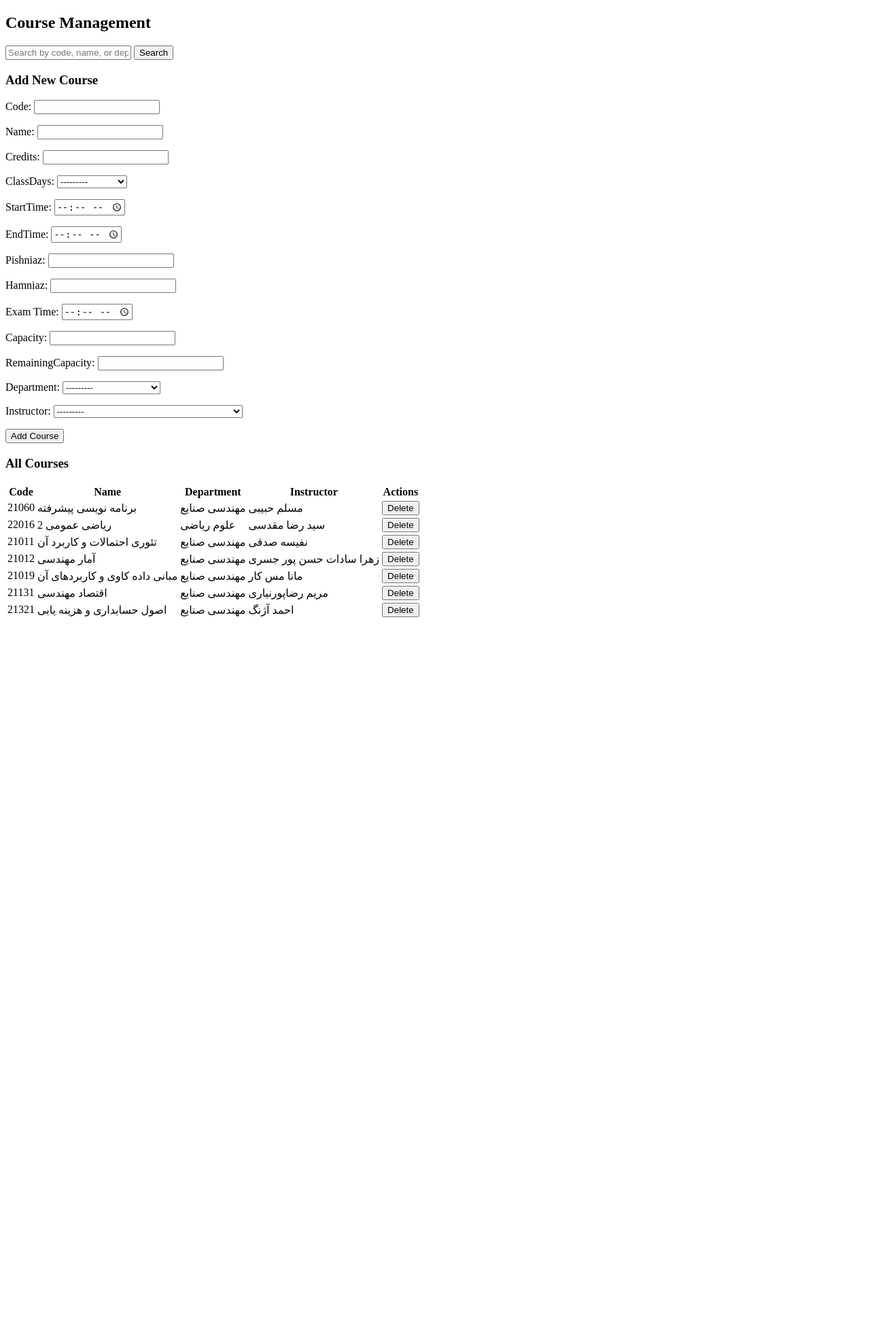
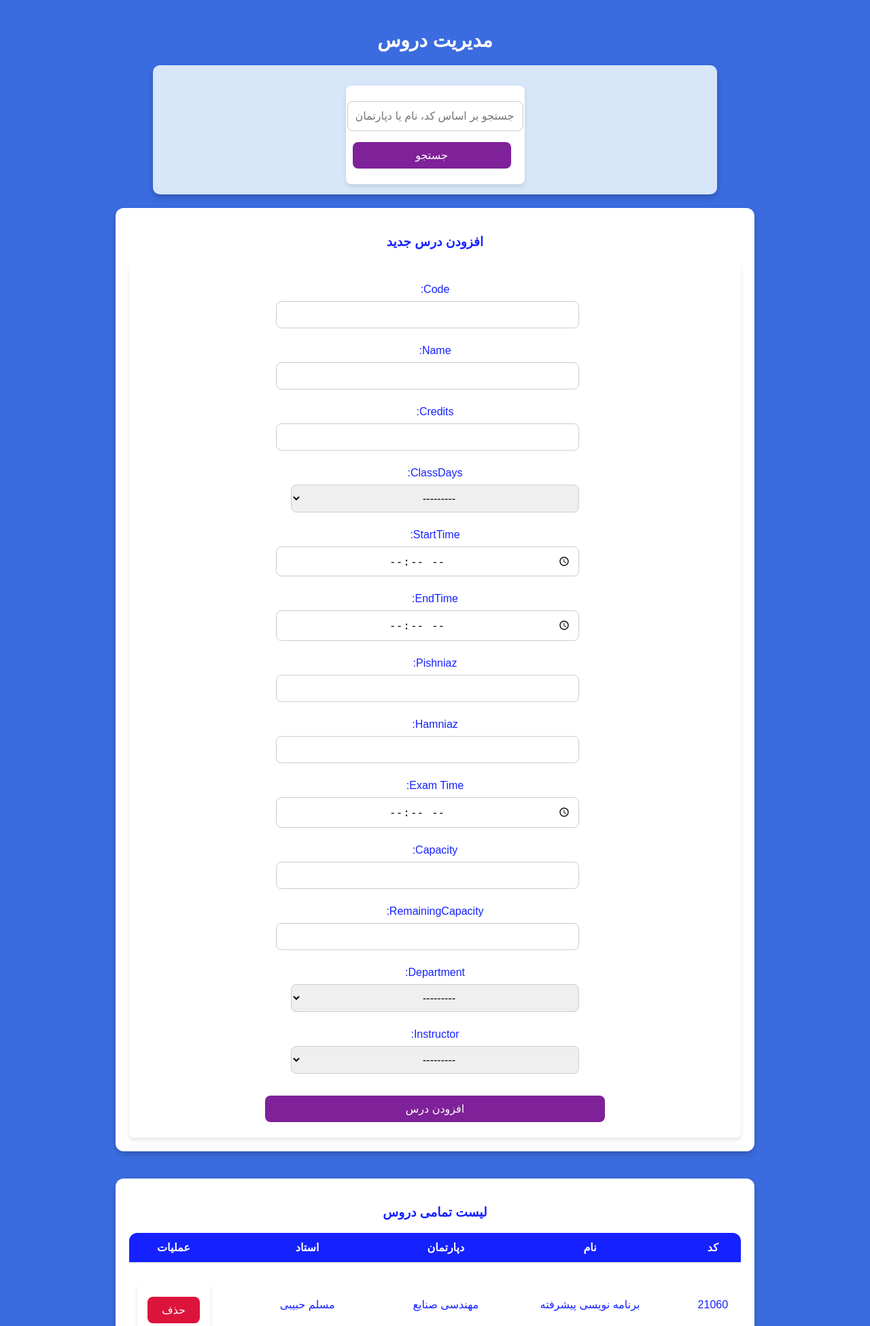
Before and after one commit to zechiel666/AP-PROJECT, a Django app: page /manage/ in a window 1280 px wide. Shown: the top 1951 px of the page at 68% size. Before the commit the page ends 908 px from the top, so only its background shows below. Run offline with Django 5.2, Linux system fonts and the light colour scheme; data comes from the database, SQL or seed files in the repository; parts of the project's set-up code (start-up, migrations or seed data) failed here and were passed over.

Commit message:
add styles for course management

```diff
--- /dev/null
+++ b/course_selection/static/teacher/course_management.css
@@ -0,0 +1,194 @@
+/* General body styling */
+body {
+    direction: rtl;
+    display: flex;
+    flex-direction: column;
+    justify-content: flex-start;
+    align-items: center;
+    min-height: 100vh;
+    margin: 0;
+    background-color: #3b6cdf;
+    font-family: 'Arial', sans-serif;
+    color: white;
+    padding: 20px;
+}
+
+/* Heading */
+h2 {
+    margin-bottom: 20px;
+    font-size: 28px;
+}
+
+/* Search & filter section */
+.search {
+    display: flex;
+    flex-wrap: wrap;
+    align-items: center;
+    justify-content: center;
+    background-color: #d7e6f9;
+    padding: 15px;
+    width: 100%;
+    max-width: 800px;
+    border-radius: 10px;
+    box-shadow: 0 4px 8px rgba(0, 0, 0, 0.2);
+}
+
+.search input {
+    flex: 1;
+    padding: 12px;
+    font-size: 16px;
+    border: 1px solid #ccc;
+    border-radius: 8px;
+    outline: none;
+    text-align: center;
+    max-width: 400px;
+}
+
+.search button {
+    background-color: #7f2199;
+    color: white;
+    border: none;
+    padding: 10px 15px;
+    font-size: 16px;
+    border-radius: 8px;
+    cursor: pointer;
+    transition: background 0.3s ease, transform 0.2s ease;
+    margin-right: 10px;
+}
+
+.search button:hover {
+    background-color: aqua;
+    transform: scale(1.05);
+}
+
+/* Container for forms & tables */
+.container {
+    background-color: #ffffff;
+    border-radius: 12px;
+    box-shadow: 0 4px 8px rgba(0, 0, 0, 0.2);
+    width: 100%;
+    max-width: 900px;
+    padding: 20px;
+    text-align: center;
+    margin: 20px auto;
+    color: #1521ff;
+    overflow-x: auto;
+}
+
+/* Forms */
+form {
+    display: flex;
+    flex-direction: column;
+    align-items: center;
+    background: white;
+    padding: 15px;
+    border-radius: 8px;
+    box-shadow: 0 4px 6px rgba(0, 0, 0, 0.1);
+    margin-top: 15px;
+}
+
+form input, form select, form button {
+    width: 100%;
+    max-width: 500px;
+    padding: 10px;
+    margin: 8px 0;
+    border-radius: 8px;
+    font-size: 16px;
+}
+
+form input, form select {
+    border: 1px solid #ccc;
+    outline: none;
+    text-align: center;
+}
+
+form button {
+    background-color: #7f2199;
+    color: white;
+    border: none;
+    cursor: pointer;
+}
+
+form button:hover {
+    background-color: aqua;
+}
+
+/* Table Styling */
+table {
+    width: 100%;
+    margin-top: 15px;
+    border-collapse: collapse;
+    background: white;
+    border-radius: 12px;
+    overflow: hidden;
+}
+
+thead {
+    background: #1521ff;
+    color: white;
+}
+
+th, td {
+    padding: 12px;
+    text-align: center;
+    border-bottom: 1px solid #ddd;
+}
+
+tbody tr:nth-child(even) {
+    background: #f9f9f9;
+}
+
+tbody tr:hover {
+    background: rgba(21, 33, 255, 0.1);
+}
+
+/* Action buttons */
+.add-btn {
+    background-color: #7f2199;
+    color: white;
+    padding: 10px;
+    font-size: 16px;
+    border-radius: 8px;
+    cursor: pointer;
+    transition: background 0.3s ease, transform 0.2s ease;
+}
+
+.add-btn:hover {
+    background-color: aqua;
+    transform: scale(1.05);
+}
+
+.delete-btn {
+    background-color: crimson;
+    color: white;
+    padding: 10px;
+    font-size: 16px;
+    border-radius: 8px;
+    cursor: pointer;
+    transition: background 0.3s ease, transform 0.2s ease;
+}
+
+.delete-btn:hover {
+    background-color: rgb(112, 21, 21);
+    transform: scale(1.05);
+}
+
+/* Responsive design */
+@media (max-width: 768px) {
+    .search {
+        flex-direction: column;
+        align-items: stretch;
+    }
+
+    .search input {
+        margin-bottom: 10px;
+    }
+
+    .container {
+        padding: 15px;
+    }
+
+    table, th, td {
+        font-size: 14px;
+    }
+}
--- a/course_selection/teacher/templates/course_management.html
+++ b/course_selection/teacher/templates/course_management.html
@@ -4,50 +4,66 @@
     <meta charset="UTF-8">
     <meta name="viewport" content="width=device-width, initial-scale=1.0">
     <title>Course Management</title>
+    {% load static %}
+    <link rel="stylesheet" href="{% static 'teacher/course_management.css' %}">
 </head>
 <body>
-<h2>Course Management</h2>
+
+    <h2 class="page-title">مدیریت دروس</h2>
 
     <!-- Search Form -->
-<form method="GET">
-    <input type="text" name="q" placeholder="Search by code, name, or department" value="{{ query }}">
-    <button type="submit">Search</button>
+    <div class="search">
+        <form method="GET" class="search-form">
+            <input type="text" name="q" class="search-input" placeholder="جستجو بر اساس کد، نام یا دپارتمان" value="{{ query }}">
+            <button type="submit" class="search-btn">جستجو</button>
         </form>
+    </div>
 
     <!-- Add Course Form -->
-<h3>Add New Course</h3>
-<form method="POST">
+    <div class="container">
+        <h3 class="section-title">افزودن درس جدید</h3>
+        <form method="POST" class="course-form">
             {% csrf_token %}
+            <div class="form-fields">
                 {{ form.as_p }}
-    <button type="submit">Add Course</button>
+            </div>
+            <button type="submit" class="add-btn">افزودن درس</button>
         </form>
+    </div>
 
     <!-- Course List -->
-<h3>All Courses</h3>
-<table>
+    <div class="container">
+        <h3 class="section-title">لیست تمامی دروس</h3>
+        <table class="course-table">
+            <thead>
                 <tr>
-        <th>Code</th>
-        <th>Name</th>
-        <th>Department</th>
-        <th>Instructor</th>
-        <th>Actions</th>
+                    <th>کد</th>
+                    <th>نام</th>
+                    <th>دپارتمان</th>
+                    <th>استاد</th>
+                    <th>عملیات</th>
                 </tr>
+            </thead>
+            <tbody>
                 {% for course in courses %}
                 <tr>
-        <td>{{ course.code }}</td>
-        <td>{{ course.name }}</td>
-        <td>{{ course.department.name }}</td>
-        <td>{{ course.instructor.name }}</td>
+                    <td class="course">{{ course.code }}</td>
+                    <td class="course">{{ course.name }}</td>
+                    <td class="course">{{ course.department.name }}</td>
+                    <td class="course">{{ course.instructor.name }}</td>
                     <td>
                         <form method="POST" action="{% url 'delete_course' course.id %}">
                             {% csrf_token %}
-                <button type="submit">Delete</button>
+                            <button type="submit" class="delete-btn">حذف</button>
                         </form>
                     </td>
                 </tr>
                 {% empty %}
-    <tr><td colspan="5">No courses found.</td></tr>
+                <tr><td colspan="5" class="empty-message">هیچ درسی یافت نشد.</td></tr>
                 {% endfor %}
+            </tbody>
         </table>
+    </div>
+
 </body>
 </html>
```
Lines whose indentation alone changed are shown as unchanged.
